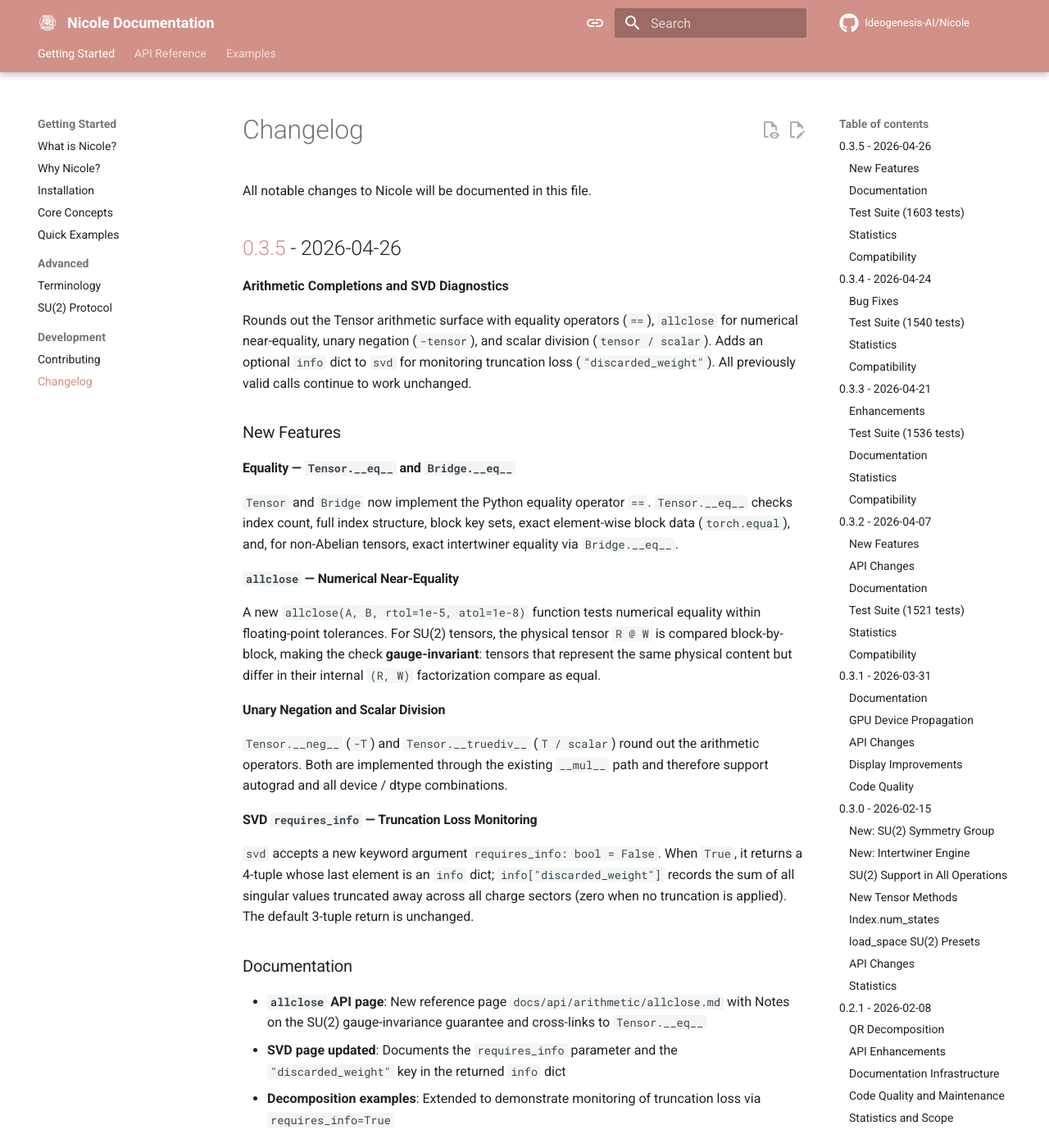
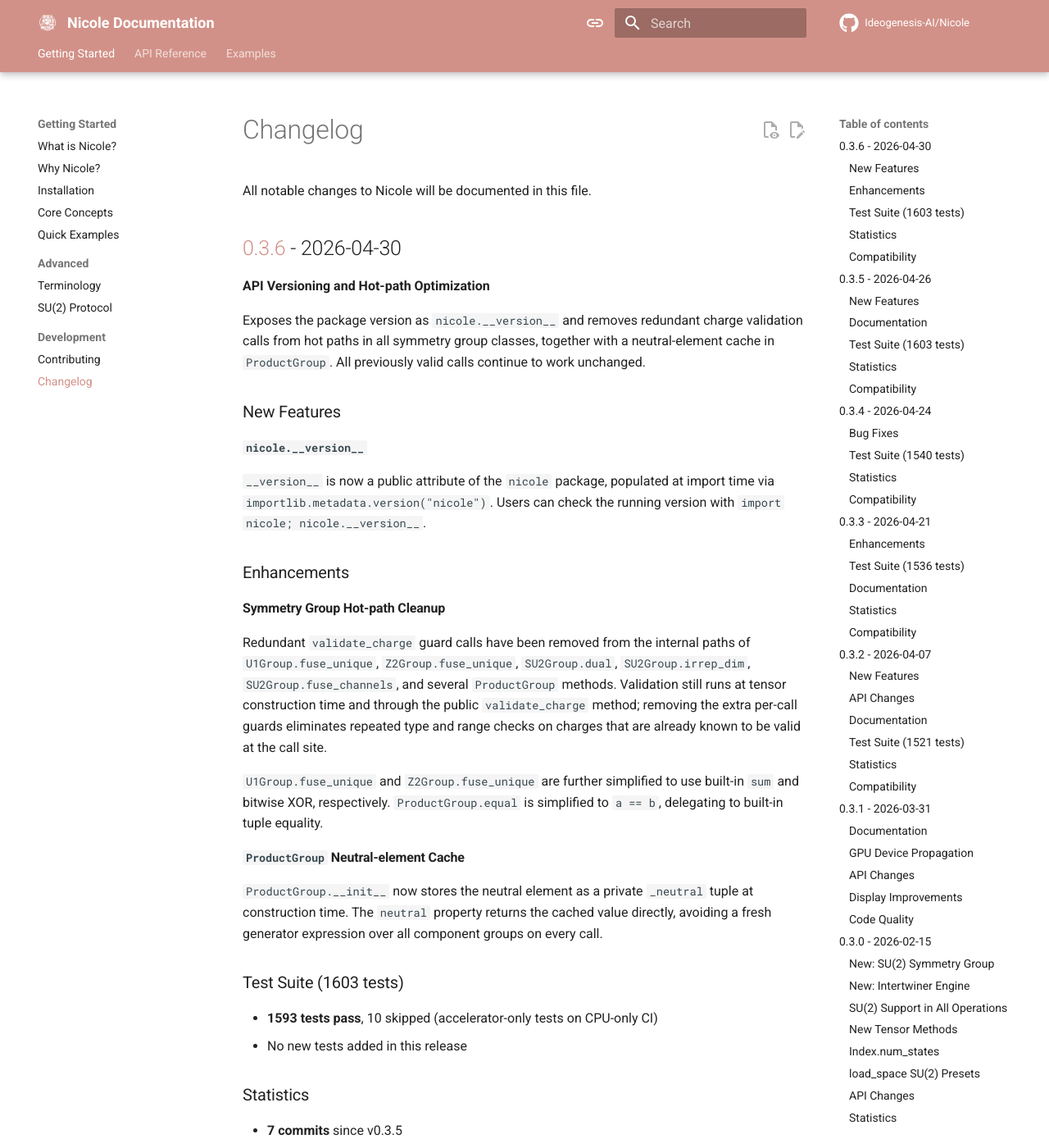
Before and after one commit to Ideogenesis-AI/Nicole, an MkDocs documentation site: the page built from docs/getting-started/changelog.md, in a window 1280 px wide and 1400 px high. Shown: the whole window at 82% size. Built offline with MkDocs 1.6.1 and Material for MkDocs 9.7.7, drawn with Linux system fonts in a browser that asks for light colours; comment, search, counter and statistics services are not loaded; the version menu is left out; some of the changed text lies outside the part shown.

Commit message:
Update changelog for version 0.3.6, highlighting API versioning and performance optimizations
Added the `nicole.__version__` attribute for easy version access and removed redundant charge validation calls in symmetry group methods to enhance performance. Introduced a neutral-element cache in `ProductGroup` to improve efficiency. No breaking changes introduced.

```diff
--- a/docs/getting-started/changelog.md
+++ b/docs/getting-started/changelog.md
@@ -1,6 +1,65 @@
 # Changelog
 
 All notable changes to Nicole will be documented in this file.
+
+## [0.3.6] - 2026-04-30
+
+**API Versioning and Hot-path Optimization**
+
+Exposes the package version as `nicole.__version__` and removes redundant charge
+validation calls from hot paths in all symmetry group classes, together with a
+neutral-element cache in `ProductGroup`. All previously valid calls continue to
+work unchanged.
+
+### New Features
+
+#### `nicole.__version__`
+
+`__version__` is now a public attribute of the `nicole` package, populated at
+import time via `importlib.metadata.version("nicole")`. Users can check the running
+version with `import nicole; nicole.__version__`.
+
+### Enhancements
+
+#### Symmetry Group Hot-path Cleanup
+
+Redundant `validate_charge` guard calls have been removed from the internal paths of
+`U1Group.fuse_unique`, `Z2Group.fuse_unique`, `SU2Group.dual`, `SU2Group.irrep_dim`,
+`SU2Group.fuse_channels`, and several `ProductGroup` methods. Validation still runs at
+tensor construction time and through the public `validate_charge` method; removing the
+extra per-call guards eliminates repeated type and range checks on charges that are
+already known to be valid at the call site.
+
+`U1Group.fuse_unique` and `Z2Group.fuse_unique` are further simplified to use built-in
+`sum` and bitwise XOR, respectively. `ProductGroup.equal` is simplified to `a == b`,
+delegating to built-in tuple equality.
+
+#### `ProductGroup` Neutral-element Cache
+
+`ProductGroup.__init__` now stores the neutral element as a private `_neutral` tuple at
+construction time. The `neutral` property returns the cached value directly, avoiding a
+fresh generator expression over all component groups on every call.
+
+### Test Suite (1603 tests)
+
+- **1593 tests pass**, 10 skipped (accelerator-only tests on CPU-only CI)
+- No new tests added in this release
+
+### Statistics
+
+- **7 commits** since v0.3.5
+- **4 files changed**: 10 insertions, 29 deletions
+- Source modules touched: `src/nicole/__init__.py`, `src/nicole/symmetry/abelian.py`,
+  `src/nicole/symmetry/product.py`, `src/nicole/symmetry/unitary.py`
+
+### Compatibility
+
+**Breaking Changes:** None — all previously valid calls continue to work. The new
+`__version__` attribute does not conflict with any existing public name.
+
+**Requirements:** Python ≥ 3.11, PyTorch ≥ 2.5, Yuzuha ≥ 0.1.5
+
+---
 
 ## [0.3.5] - 2026-04-26
 
@@ -927,6 +986,7 @@
 
 ---
 
+[0.3.6]: https://github.com/Ideogenesis-AI/Nicole/releases/tag/v0.3.6
 [0.3.5]: https://github.com/Ideogenesis-AI/Nicole/releases/tag/v0.3.5
 [0.3.4]: https://github.com/Ideogenesis-AI/Nicole/releases/tag/v0.3.4
 [0.3.3]: https://github.com/Ideogenesis-AI/Nicole/releases/tag/v0.3.3
```
